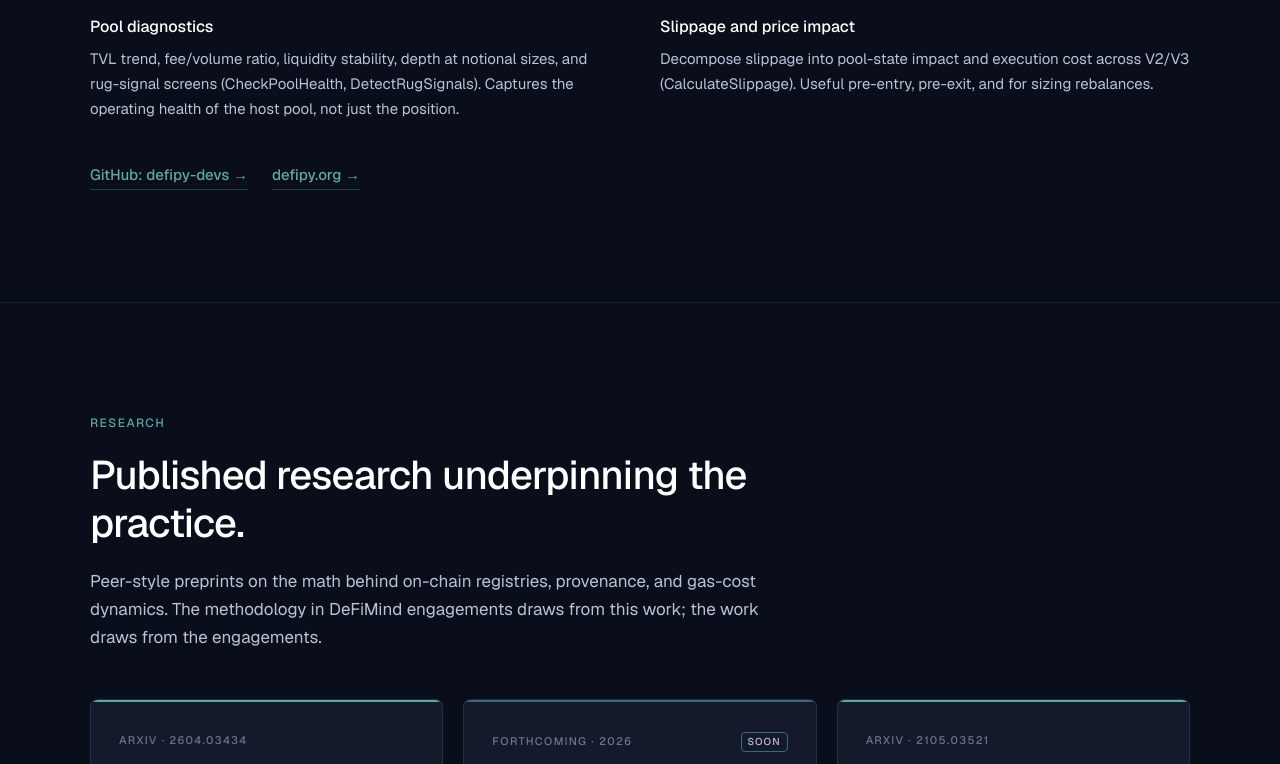
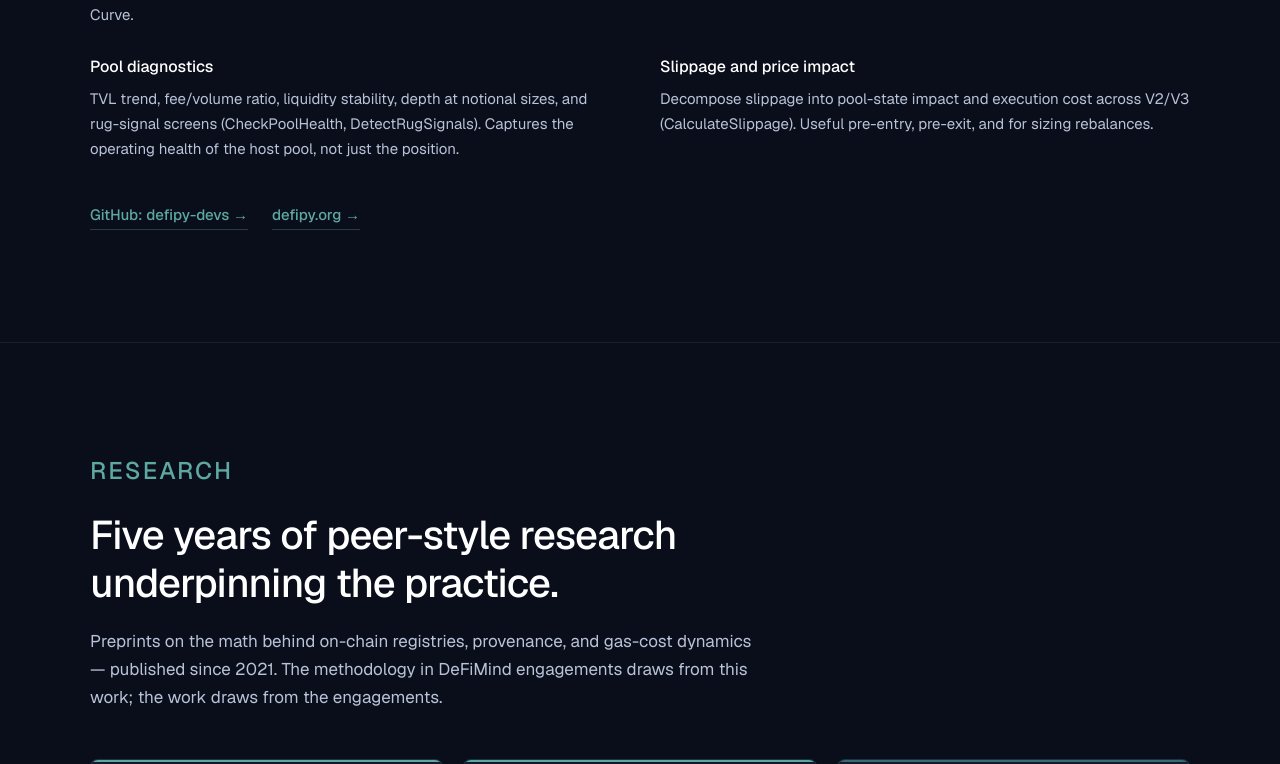
Before and after one commit to defimind-ai/defimind-ui, a Next.js app: page / in a window 1280 px wide. Shown: the part 2640-3404 px from the top of the page. Built offline with nearby package versions, Linux system fonts and the light colour scheme.

Commit message:
Surface research timeline: 2x section eyebrows, prominent paper dates, chronological order

```diff
--- a/src/components/Research.tsx
+++ b/src/components/Research.tsx
@@ -3,22 +3,33 @@ import { SectionEyebrow, SectionLede, SectionTitle } from "./SectionPrimitives";
 type Paper = {
   title: string;
   authors: string;
-  venue: string;
-  year: string;
+  date: string; // "Month Year" — load-bearing for the timeline narrative
+  venue: string; // "arXiv 2604.03434" or "Forthcoming"
   blurb: string;
-  href?: string; // omitted when forthcoming
-  arxivId?: string; // shown on the card; omitted when forthcoming
+  href?: string;
   forthcoming?: boolean;
 };
 
+// Ordered chronologically (oldest first) so the date column reads left-to-right
+// as a timeline. The publication arc — May 2021 → April 2026 → April 2026
+// (forthcoming) — is itself the strongest qualifying signal in this section,
+// independent of the papers' content. Surface it.
 const papers: Paper[] = [
+  {
+    title: "Stochastic Properties of EIP-1559 Basefees",
+    authors: "Ian C. Moore, Jagdeep Sidhu",
+    date: "May 2021",
+    venue: "arXiv 2105.03521",
+    blurb:
+      "Mathematical foundations for analyzing EIP-1559 base-fee dynamics as a stochastic process. Identifies the conditions under which gas-price outcomes behave as a stationary process and characterizes the regime boundaries.",
+    href: "https://arxiv.org/abs/2105.03521",
+  },
   {
     title:
       "Trustless Provenance Trees: A Game-Theoretic Framework for Operator-Gated Blockchain Registries",
     authors: "Ian C. Moore",
-    venue: "arXiv",
-    year: "2026",
-    arxivId: "2604.03434",
+    date: "April 2026",
+    venue: "arXiv 2604.03434",
     blurb:
       "A formal treatment of provenance trees with operator-gated registration. Introduces a dual-layer cryptographic commitment scheme that makes false attribution a strictly dominated strategy, with honest behavior as the unique Nash equilibrium. Deployed on Base as AnchorRegistry.",
     href: "https://arxiv.org/abs/2604.03434",
@@ -27,21 +38,11 @@ const papers: Paper[] = [
     title:
       "Append-Only On-Chain Registries: A Formal and Stochastic Cost Analysis of Parent-Hash DAG and Incremental Merkle Tree Primitives",
     authors: "Ian C. Moore, Fernando Paredes Garc\u00eda",
+    date: "April 2026",
     venue: "Forthcoming",
-    year: "2026",
     blurb:
       "Formal and stochastic cost analysis of the two dominant append-only registry primitives. Establishes O(1) gas complexity for parent-hash DAG, derives closed-form moments for incremental Merkle tree per-insert cost, and locates the empirical crossover at depth 5\u20136 across deployments on Base.",
     forthcoming: true,
-  },
-  {
-    title: "Stochastic Properties of EIP-1559 Basefees",
-    authors: "Ian C. Moore, Jagdeep Sidhu",
-    venue: "arXiv",
-    year: "2021",
-    arxivId: "2105.03521",
-    blurb:
-      "Mathematical foundations for analyzing EIP-1559 base-fee dynamics as a stochastic process. Identifies the conditions under which gas-price outcomes behave as a stationary process and characterizes the regime boundaries.",
-    href: "https://arxiv.org/abs/2105.03521",
   },
 ];
 
@@ -53,11 +54,13 @@ export function Research() {
     >
       <div className="mx-auto max-w-[1100px]">
         <SectionEyebrow>Research</SectionEyebrow>
-        <SectionTitle>Published research underpinning the practice.</SectionTitle>
+        <SectionTitle>
+          Five years of peer-style research underpinning the practice.
+        </SectionTitle>
         <SectionLede>
-          Peer-style preprints on the math behind on-chain registries,
-          provenance, and gas-cost dynamics. The methodology in DeFiMind
-          engagements draws from this work; the work draws from the
+          Preprints on the math behind on-chain registries, provenance, and
+          gas-cost dynamics &mdash; published since 2021. The methodology in
+          DeFiMind engagements draws from this work; the work draws from the
           engagements.
         </SectionLede>
 
@@ -74,20 +77,15 @@ export function Research() {
 function PaperCard({ paper }: { paper: Paper }) {
   const isForthcoming = paper.forthcoming === true;
 
-  // Top-line label: arXiv ID for live papers, "Forthcoming" for unpublished.
-  // Both render in the same small-caps eyebrow style so the row reads visually
-  // consistent regardless of paper state.
-  const topLabel = isForthcoming
-    ? `${paper.venue} \u00b7 ${paper.year}`
-    : `${paper.venue} \u00b7 ${paper.arxivId}`;
-
-  // Outer wrapper: anchor for live papers, div for forthcoming. Same visual
-  // chrome either way; the "active" affordance only appears on hoverable cards.
+  // Same chrome regardless of state. Live cards become anchor tags with hover
+  // affordance; forthcoming cards stay as plain list items.
   const cardClasses =
     "relative flex h-full flex-col overflow-hidden rounded-lg border border-[rgb(58_106_120/0.3)] bg-[var(--color-bg-elevated)] p-7 pt-8";
 
   const content = (
     <>
+      {/* Top accent: full teal for live papers, muted deep teal for forthcoming.
+         Keeps the row visually consistent while signaling state. */}
       <span
         aria-hidden
         className={
@@ -97,13 +95,23 @@ function PaperCard({ paper }: { paper: Paper }) {
         }
       />
 
-      <div className="mb-4 flex items-baseline justify-between gap-3 text-[0.6875rem] font-medium uppercase tracking-[0.12em] text-[var(--color-text-muted)]">
-        <span>{topLabel}</span>
+      {/* Date as the primary label — loud, prominent, the first thing the eye
+         catches. The publication date doing the timeline work. */}
+      <div className="mb-1 flex items-baseline justify-between gap-3">
+        <span className="text-[1.125rem] font-medium tracking-[-0.005em] text-[var(--color-accent)]">
+          {paper.date}
+        </span>
         {isForthcoming && (
-          <span className="rounded border border-[var(--color-accent-deep)] px-1.5 py-px text-[0.625rem] tracking-[0.1em] text-[var(--color-text-secondary)]">
+          <span className="rounded border border-[var(--color-accent-deep)] px-1.5 py-px text-[0.625rem] font-medium uppercase tracking-[0.1em] text-[var(--color-text-secondary)]">
             Soon
           </span>
         )}
+      </div>
+
+      {/* Venue / arXiv ID below the date, smaller — provides citation handle
+         without competing with the date for primary attention. */}
+      <div className="mb-5 text-[0.75rem] uppercase tracking-[0.08em] text-[var(--color-text-muted)]">
+        {paper.venue}
       </div>
 
       <h3 className="mb-2.5 text-[1rem] font-medium leading-[1.35] tracking-[-0.005em] text-[var(--color-text-primary)]">
@@ -135,9 +143,7 @@ function PaperCard({ paper }: { paper: Paper }) {
   );
 
   if (isForthcoming) {
-    return (
-      <li className={cardClasses}>{content}</li>
-    );
+    return <li className={cardClasses}>{content}</li>;
   }
 
   return (
--- a/src/components/SectionPrimitives.tsx
+++ b/src/components/SectionPrimitives.tsx
@@ -1,8 +1,14 @@
 import type { ReactNode } from "react";
 
+// Section eyebrow — the small-caps category label above each section title.
+// Sized at text-2xl (24px) to make Services / Method / Research / About /
+// Contact register clearly when scanning the page top to bottom. Letter-
+// spacing dialed back from 0.12em to 0.08em because tighter tracking reads
+// better at larger type sizes — the wide tracking that works at 12px starts
+// looking sparse at 24px.
 export function SectionEyebrow({ children }: { children: ReactNode }) {
   return (
-    <div className="mb-5 text-xs font-medium uppercase tracking-[0.12em] text-[var(--color-accent)]">
+    <div className="mb-6 text-2xl font-medium uppercase tracking-[0.08em] text-[var(--color-accent)]">
       {children}
     </div>
   );
```
